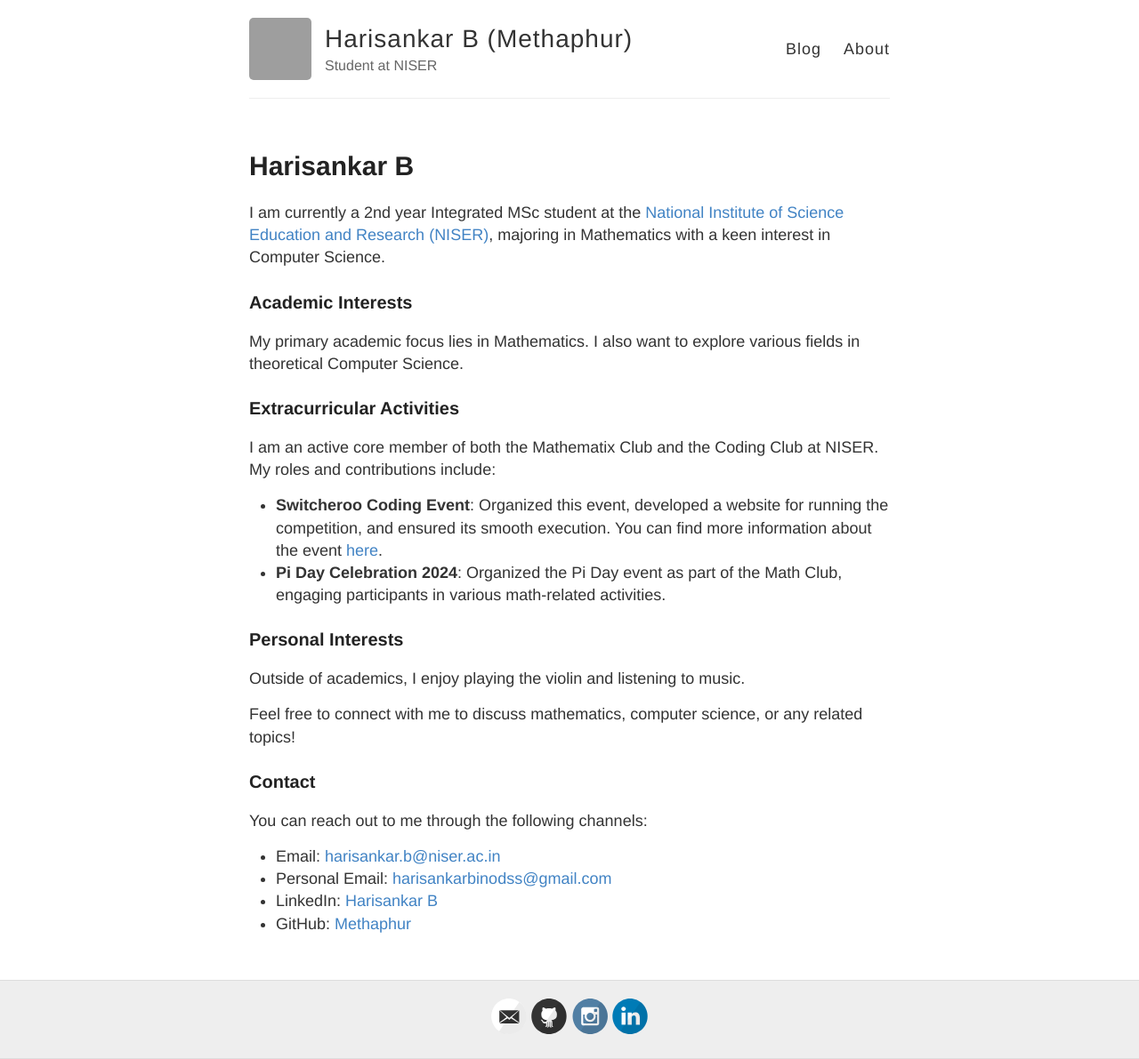
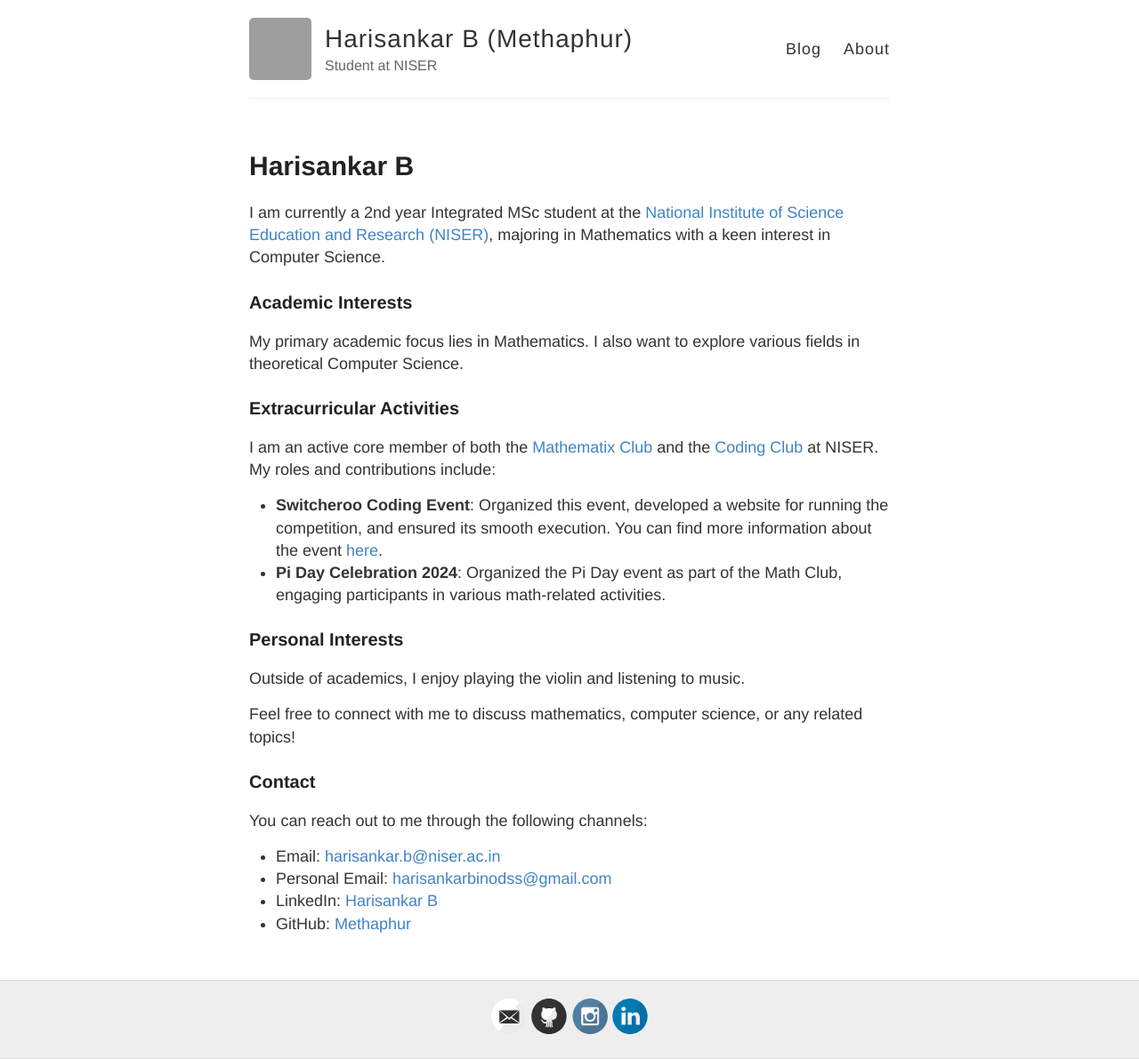
Before and after one commit to Methaphur/methaphur.github.io, a Jekyll site: the page built from about.md, in a window 1280 px wide. Shown: the whole page at 89% size. Built offline with Jekyll 4.4.1, drawn with Linux system fonts in a browser that asks for light colours; part of the change alters nothing that is shown; grey boxes are pictures that could not be loaded.

```diff
--- a/about.md
+++ b/about.md
@@ -13,7 +13,7 @@ My primary academic focus lies in Mathematics. I also want to explore various fi
 
 ### Extracurricular Activities
 
-I am an active core member of both the Mathematix Club and the Coding Club at NISER. My roles and contributions include:
+I am an active core member of both the [Mathematix Club](https://mathematix4.wixsite.com/mathematix) and the [Coding Club](https://sdgniser.github.io/) at NISER. My roles and contributions include:
 
 - **Switcheroo Coding Event**: Organized this event, developed a website for running the competition, and ensured its smooth execution. You can find more information about the event [here](https://www.niser.ac.in/~smishra/event/2022sdg/switcheroo.html).
 - **Pi Day Celebration 2024**: Organized the Pi Day event as part of the Math Club, engaging participants in various math-related activities.
```
